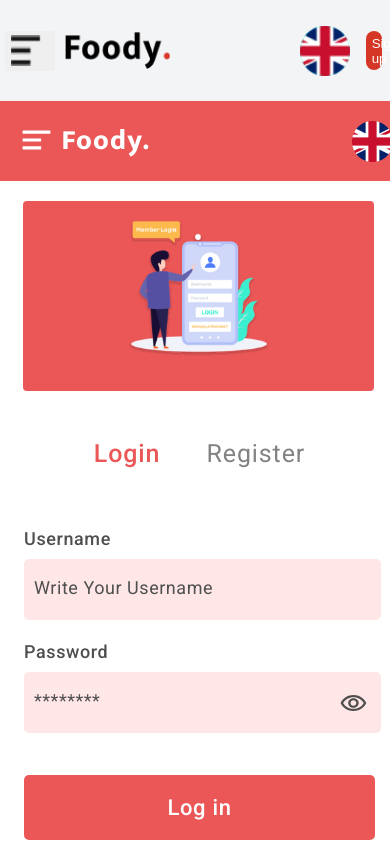
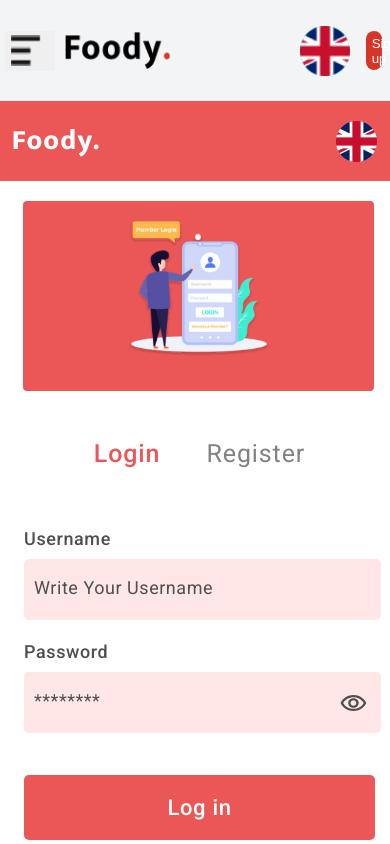
Before and after one commit to Rufat239/foody_client, a React (Create React App) app: page /loginPage in a window 390 px wide. Shown: the top 844 px of the page. Built offline with nearby package versions, Linux system fonts and the light colour scheme.

Commit message:
fix flag in subnav responsive

```diff
--- a/src/components/Login/SubNavLogin.jsx
+++ b/src/components/Login/SubNavLogin.jsx
@@ -1,14 +1,11 @@
 import React from "react";
 import "../../style/subnavLogin.css";
 import bayraq from "../../assets/loginimages/Rectangle.png";
-import segment from '../../assets/loginimages/segment.svg';
+
 
 function SubNavLogin() {
   return (
     <div className="login-container">
-       <button className="login-segment">
-          <img src={segment}></img>
-        </button>
       <div className="login-title">
         <h1 className="login-name">Foody.</h1>
         <button className="login-btnLang">
--- a/src/style/subnavLogin.css
+++ b/src/style/subnavLogin.css
@@ -14,9 +14,6 @@
   padding-inline: 3%;
   justify-content: space-between;
   align-items: center;
-}
-.login-segment{
-  display: none;
 }
 .login-name {
   color: var(--white, #fff);
@@ -48,17 +45,11 @@
     border-radius: 0;
 
   }
-  .login-segment{
-    display: block;
-    background-color: #eb5757;
-    border: 0;
-    width: 38px;
-    margin-left: 3%;
-  }
-  .login-segment img{
-    width: 37px;
+  .login-title{
+    width: 90%;
   }
 
 
 
+
 }
```
Also changed, not shown: src/assets/loginimages/segment.svg (deleted).
